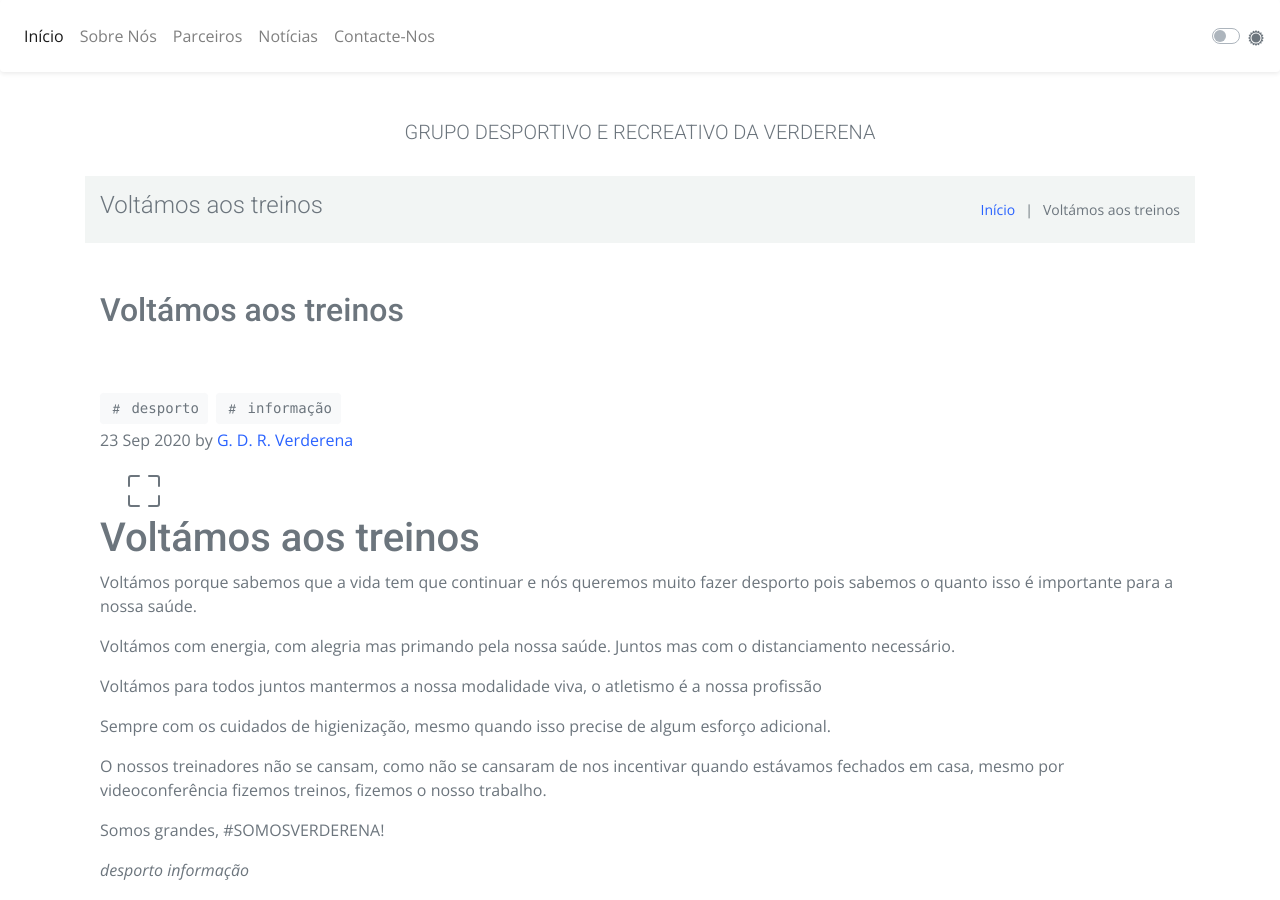
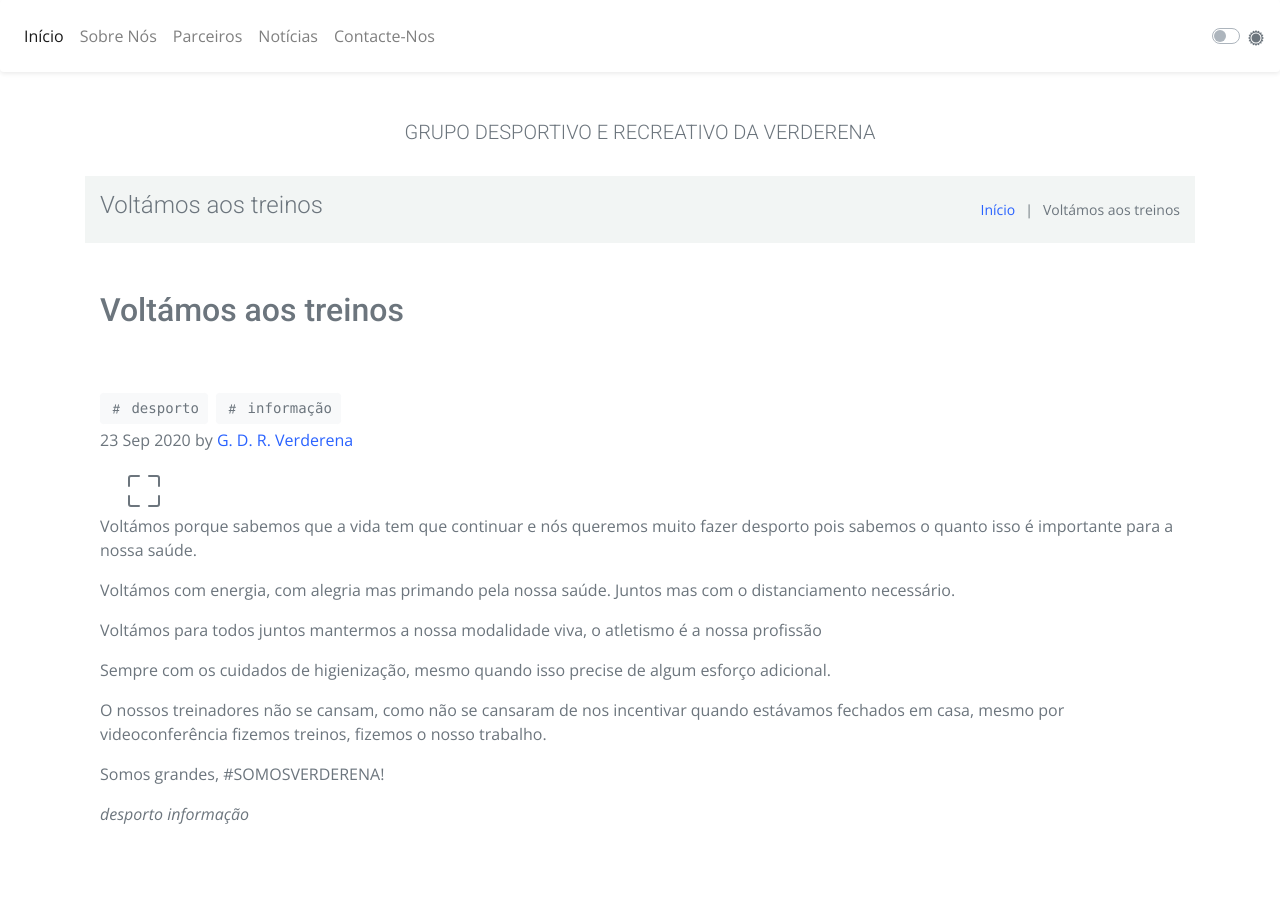
Before and after one commit to GDR-Verderena/gdr-verderena.github.io, a Jekyll site: the page built from _posts/2020-09-23-Voltamos aos Treinos.md, in a window 1280 px wide and 900 px high. Built offline with Jekyll 4.4.1, drawn with Linux system fonts in a browser that asks for light colours.

Commit message:
Update 2020-09-23-Voltamos aos Treinos.md

```diff
--- a/_posts/2020-09-23-Voltamos aos Treinos.md
+++ b/_posts/2020-09-23-Voltamos aos Treinos.md
@@ -10,7 +10,7 @@ tags: desporto informação
 
 ---
 
-# Voltámos aos treinos
+
 
 
 Voltámos porque sabemos que a vida tem que continuar e nós queremos muito fazer desporto pois sabemos o quanto isso é importante para a nossa saúde.
```
